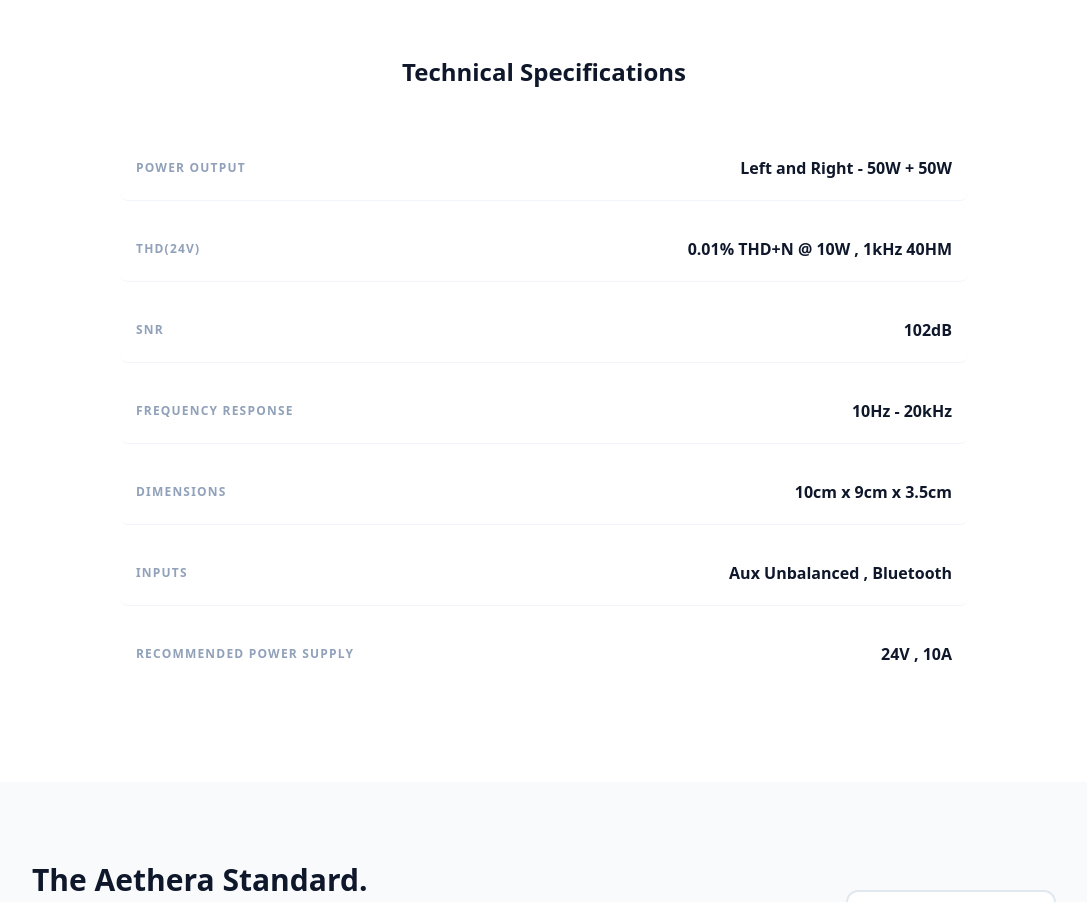
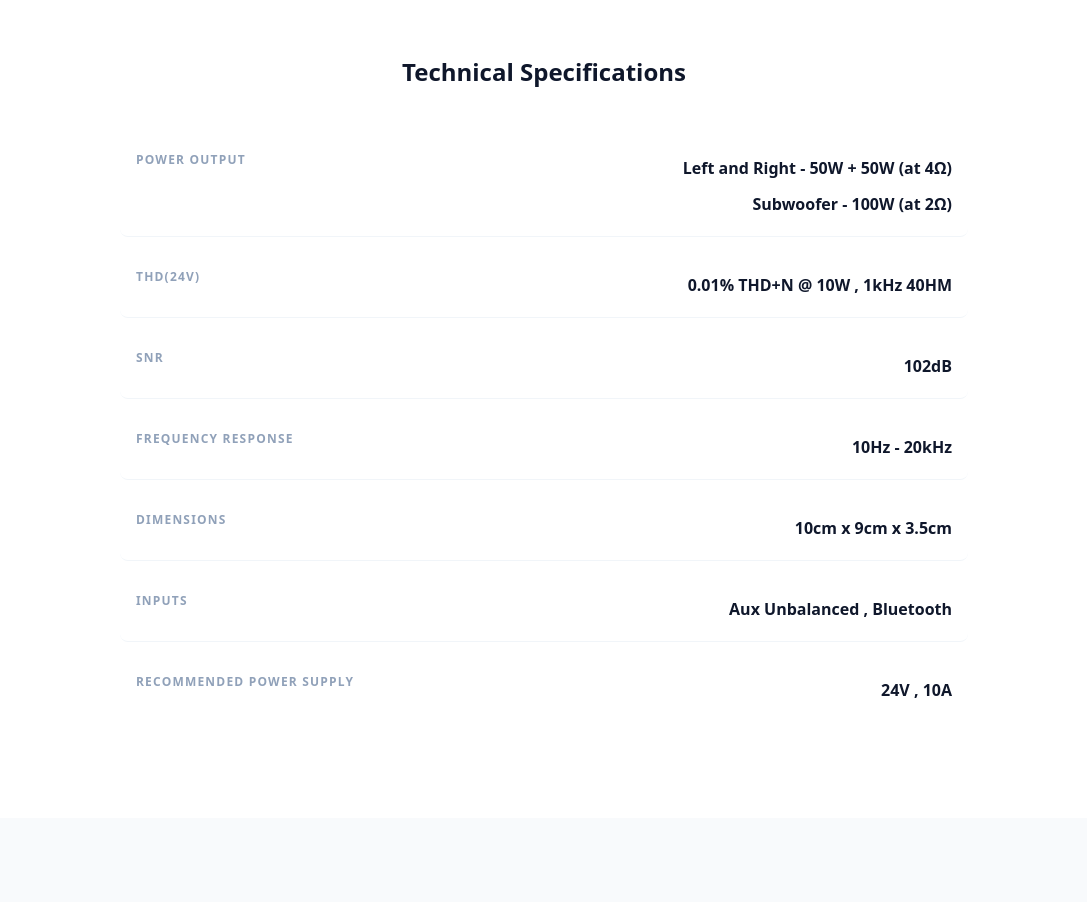
Before and after one commit to contactpixelpulselabs-ux/Aethera-Labs, a Next.js app: page /product/crystal-x-21-amp in a window 1280 px wide. Shown: the part 1980-2882 px from the top of the page, without its empty margins (96-1183 px from the left). Built offline with nearby package versions, Linux system fonts and the light colour scheme.

Commit message:
Changed spec value issue

```diff
--- a/app/product/[slug]/page.tsx
+++ b/app/product/[slug]/page.tsx
@@ -181,9 +181,16 @@
       const label = key.replace(/([A-Z])/g, ' $1').replace(/^./, str => str.toUpperCase());
 
       return (
-                            <div key={i} className="flex justify-between items-center py-4 border-b border-slate-100 last:border-0 hover:bg-slate-50 px-4 rounded-lg transition-colors leading-loose">
+        <div
+          key={i}
+          className="flex justify-between items-start py-4 border-b border-slate-100 last:border-0 hover:bg-slate-50 px-4 rounded-lg transition-colors leading-loose"
+        >
           <span className="text-xs font-bold uppercase tracking-widest text-slate-400 w-1/3">{label}</span>
-                                <span className="font-bold text-slate-900 text-right w-2/3">{value}</span>
+          <div className="font-bold text-slate-900 w-2/3 text-right space-y-1 break-words">
+            {Array.isArray(value)
+              ? value.map((item, idx) => <div key={idx}>{item}</div>)
+              : value}
+          </div>
         </div>
       );
     })}
--- a/data/products.json
+++ b/data/products.json
@@ -18,7 +18,10 @@
                 "lifestyle": "/detail_listening_room.png"
             },
             "specifications": {
-                "powerOutput": "Left and Right - 50W + 50W",
+                "powerOutput": [
+                    "Left and Right - 50W + 50W (at 4Ω)",
+                    "Subwoofer - 100W (at 2Ω)"
+                ],
                 "thd(24v)": " 0.01% THD+N @ 10W , 1kHz 40HM",
                 "snr": "102dB",
                 "frequencyResponse": "10Hz - 20kHz",
```
Lines whose indentation alone changed are shown as unchanged.
